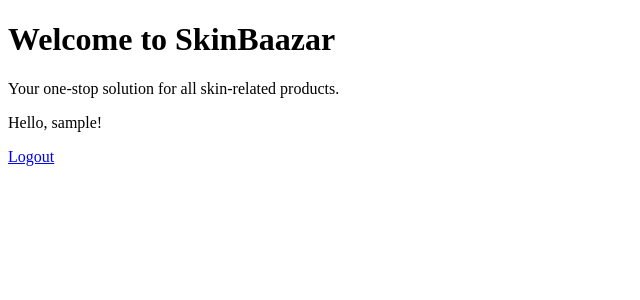
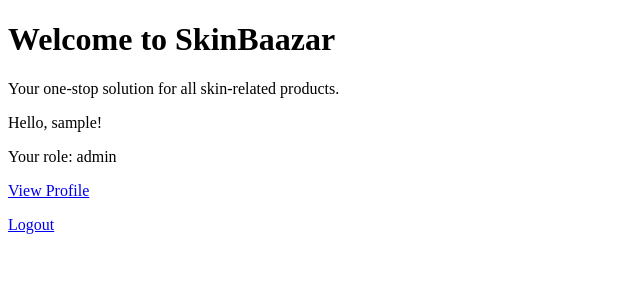
Before and after one commit to frankoklepac/WebProgProject, a PHP site: page / in a window 1280 px wide. Shown: the part 26-326 px from the top of the page, without its empty margins (0-640 px from the left). Run offline with PHP 8.4, Linux system fonts and the light colour scheme; the visitor is signed in with stand-in values (Sample User, id 1); a stand-in replaces the project's code that opens the database connection.

Commit message:
WPP :: Redirecting changes were made

```diff
--- a/public/auth/login.php
+++ b/public/auth/login.php
@@ -55,6 +55,5 @@ if ($_SERVER['REQUEST_METHOD'] === 'POST') {
             <p><a href="../index.php">Back to Home</a></p>
         </div>
     </div>
-
 </body>
 </html>
--- a/public/auth/register.php
+++ b/public/auth/register.php
@@ -32,7 +32,7 @@ if ($_SERVER['REQUEST_METHOD'] === 'POST') {
             $stmt->bind_param("sss", $username, $passwordHash, $email);
 
             if ($stmt->execute()) {
-                $success = "Registration successful! You can now <a href='login.php'>login</a>.";
+                header("Location: login.php");
             } else {
                 $error = "Registration failed. Please try again.";
             }
--- a/public/index.php
+++ b/public/index.php
@@ -28,6 +28,8 @@ session_start();
   <?php
   if (isset($_SESSION['username'])) {
       echo "<p>Hello, " . htmlspecialchars($_SESSION['username']) . "!</p>";
+      echo "<p>Your role: " . htmlspecialchars($_SESSION['role']) . "</p>";
+      echo "<p><a href='profile/profile.php'>View Profile</a></p>";
       echo "<p><a href='auth/logout.php'>Logout</a></p>";
   } else {
       echo "<p><a href='auth/login.php'>Login</a> | <a href='auth/register.php'>Register</a></p>";
```
